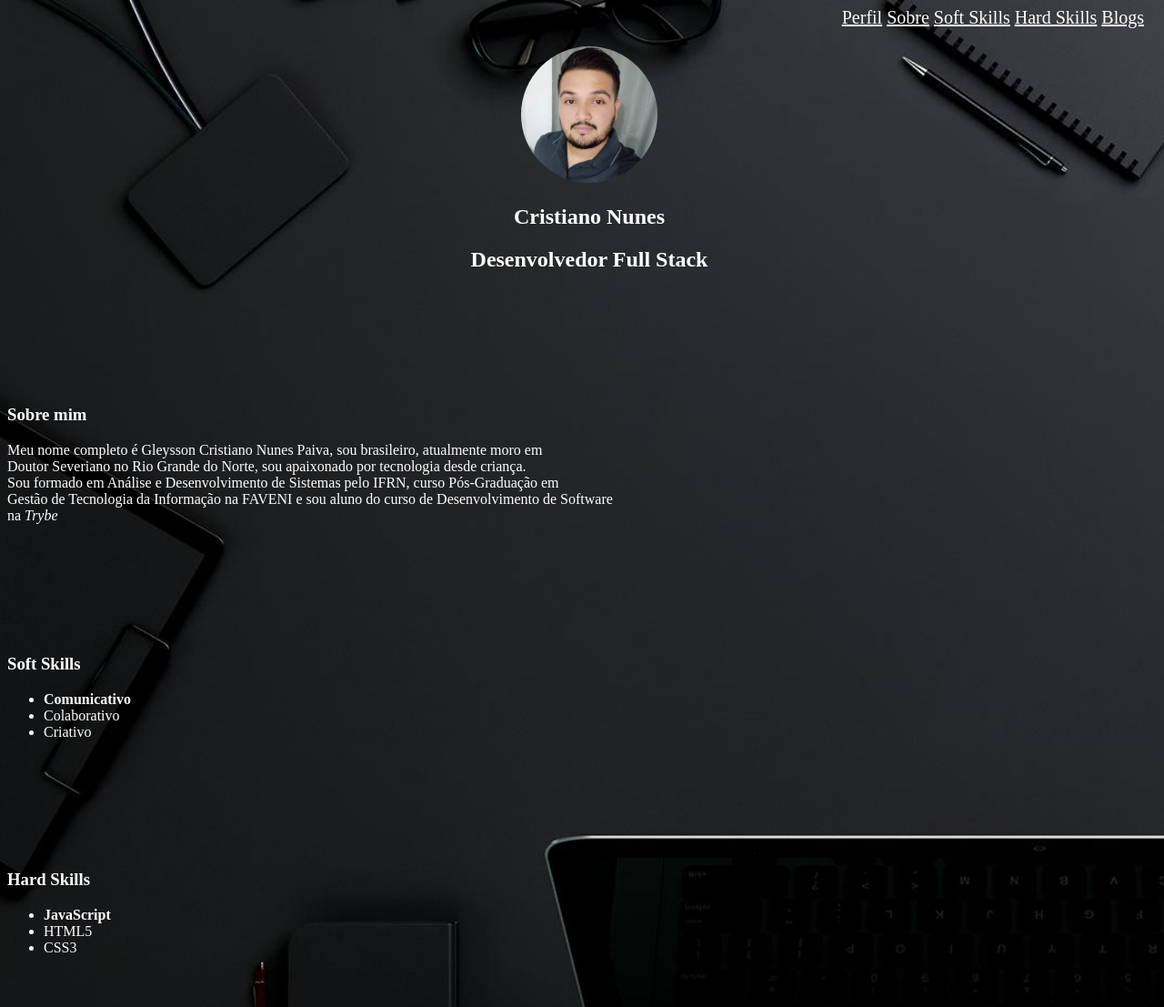
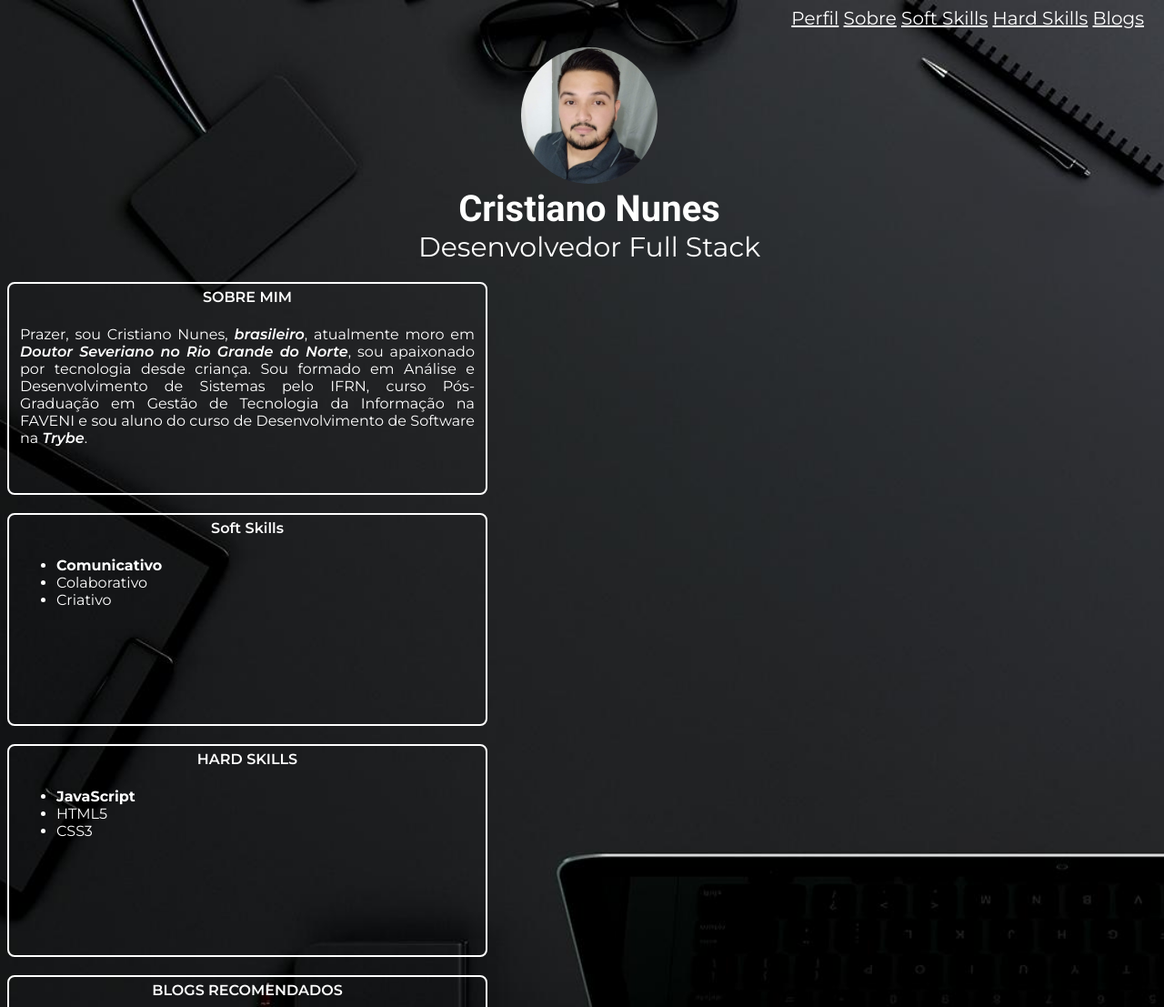
Before and after one commit to CristianoNunes/CristianoNunes.github.io, a plain HTML site: page index.html in a window 1280 px wide. Shown: the top 1107 px of the page at 91% size. Drawn offline with Linux system fonts and the light colour scheme.

Commit message:
Atualizando repositorio

```diff
--- a/css/style.css
+++ b/css/style.css
@@ -5,12 +5,15 @@ body {
     background-repeat: no-repeat;
     background-size:100%;
     background-size: cover;
+    font-family: Montserrat, sans-serif;
+    color: white;
 }
 
 .header {
     padding-right: 30px;
     text-align: right;
     font-size: 20px;
+    text-decoration: none;
 }
 
 .head {
@@ -25,6 +28,52 @@ body {
     height: 150px;
 }
 
-h1, h2, h3, h4, h5, p, a, li {
+.name {
+    font-family: Roboto;
+    font-weight: bold;
+    font-size: 40px;
+
+}
+
+.job {
+    font-size: 30px;
+}
+
+a {
     color: white;
 }
+
+.container {
+    margin-top: 20px;
+    border-width: 2px;
+    border-style: solid;
+    border-color: white;
+    width: 500px;
+    height: 220px;
+    text-align: justify;
+    padding-left: 12px;
+    padding-right: 12px;
+    padding-bottom: 10px;
+    border-radius: 8px;
+}
+
+.container-title {
+    padding-top: 5px;
+    padding-bottom: 5px;
+    text-align: center;
+    color: white;
+    font-weight: 600;
+    width: 100%;
+    height: 20px;
+}
+
+.destaque {
+    font-style: italic;
+    font-weight: 600;
+}
+
+.row {
+    flex-direction: row;
+    width: 100%;
+    height: 300px;
+}
--- a/index.html
+++ b/index.html
@@ -5,9 +5,12 @@
     <meta name="viewport" content="width=device-width, initial-scale=1.0">
     <title>Cristiano Nunes - Dev Full Stack</title>
 
+    <link href="https://fonts.googleapis.com/css2?family=Montserrat:ital,wght@0,100;0,200;0,300;0,400;0,500;0,600;0,700;0,800;0,900;1,100;1,200;1,300;1,400;1,500;1,600;1,700;1,800;1,900&family=Roboto:ital,wght@0,100;0,300;0,400;0,500;0,700;0,900;1,100;1,300;1,400;1,500;1,700;1,900&display=swap" rel="stylesheet">
     <link rel="stylesheet" href="css/style.css"/>
+
 </head>
 <body>
+
     <header class="header">
         <a href="#fotoPerfil">Perfil</a>
         <a href="#about">Sobre</a>
@@ -15,46 +18,40 @@
         <a href="#hardskills">Hard Skills</a>
         <a href="#blogs">Blogs</a>
     </header>
+
     <section class="head">
+        <div class="profile-container">
             <div class="fotoPerfil">
                 <img src="/img/fotoPerfil.png" id="fotoPerfil" alt="Cristiano Nunes Foto Perfil">
             </div>
-        <div>
-            <h1>Cristiano Nunes</h1>
-        <h2>Desenvolvedor Full Stack</h2>
+            <div class="name">
+                <span>Cristiano Nunes</span>
+            </div>
+            <div class="job">
+                <span>Desenvolvedor Full Stack</span>
+            </div>
         </div>
     </section>
 
-    </br>
-    </br>
-    </br>
-    </br>
-    </br>
-    </br>
-
         <section id="about">
-        <div class="container-about">
-            <h3>Sobre mim</h3>
-            <p>
-                Meu nome completo é Gleysson Cristiano Nunes Paiva, sou brasileiro, atualmente moro em </br>
-                Doutor Severiano no Rio Grande do Norte, sou apaixonado por tecnologia desde criança. </br>
-                Sou formado em Análise e Desenvolvimento de Sistemas pelo IFRN, curso Pós-Graduação em </br>
-                Gestão de Tecnologia da Informação na FAVENI e sou aluno do curso de Desenvolvimento de Software </br>
-                na <em>Trybe</em>
+            <div class="container">
+                <div class="container-title">
+                    <span>SOBRE MIM</span>
+                </div>
+                <p>Prazer, sou Cristiano Nunes, <span class="destaque">brasileiro</span>, atualmente moro em
+                    <span class="destaque">Doutor Severiano no Rio Grande do Norte</span>, sou apaixonado por tecnologia desde criança.
+                    Sou formado em Análise e Desenvolvimento de Sistemas pelo IFRN, curso Pós-Graduação em
+                    Gestão de Tecnologia da Informação na FAVENI e sou aluno do curso de Desenvolvimento de
+                    Software na <span class="destaque">Trybe</span>.
                 </p>
             </div>
         </section>
 
-    </br>
-    </br>
-    </br>
-    </br>
-    </br>
-    </br>
-
         <section id="softskills">
-        <div class="container-softskills" >
-            <h3>Soft Skills</h3>
+            <div class="container">
+                <div class="container-title">
+                    <span>Soft Skills</span>
+                </div>
                 <ul>
                     <li><strong>Comunicativo</strong></li>
                     <li>Colaborativo</li>
@@ -63,16 +60,11 @@
             </div>
         </section>
 
-    </br>
-    </br>
-    </br>
-    </br>
-    </br>
-    </br>
-
     <section id="hardskills">
-        <div class="container-hardskills">
-            <h3>Hard Skills</h3>
+        <div class="container">
+            <div class="container-title">
+                <span>HARD SKILLS</span>
+            </div>
             <ul>
                 <li><strong>JavaScript</strong></li>
                 <li>HTML5</li>
@@ -81,16 +73,11 @@
         </div>
     </section>
 
-    </br>
-    </br>
-    </br>
-    </br>
-    </br>
-    </br>
-
     <section id="blogs">
-        <div class="blogs">
-            <h3>Blogs que Recomendo</h3>
+        <div class="container">
+            <div class="container-title">
+                <span>BLOGS RECOMENDADOS</span>
+            </div>
             <ul>
                 <li> <a href="https://diolinux.com.br/" target="_blank">Diolinux</a> </li>
                 <li> <a href="https://blog.rocketseat.com.br/" target="_blank">RockeatSeat</a> </li>
```
Lines whose indentation alone changed are shown as unchanged.
